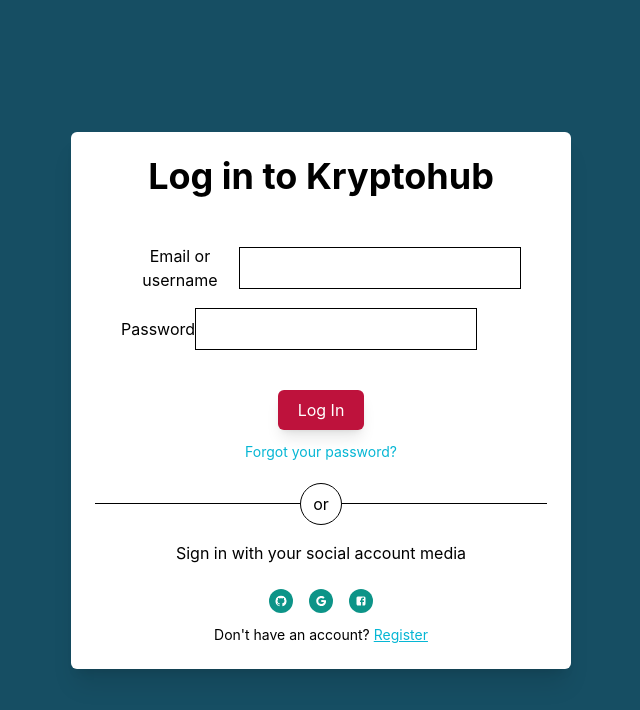
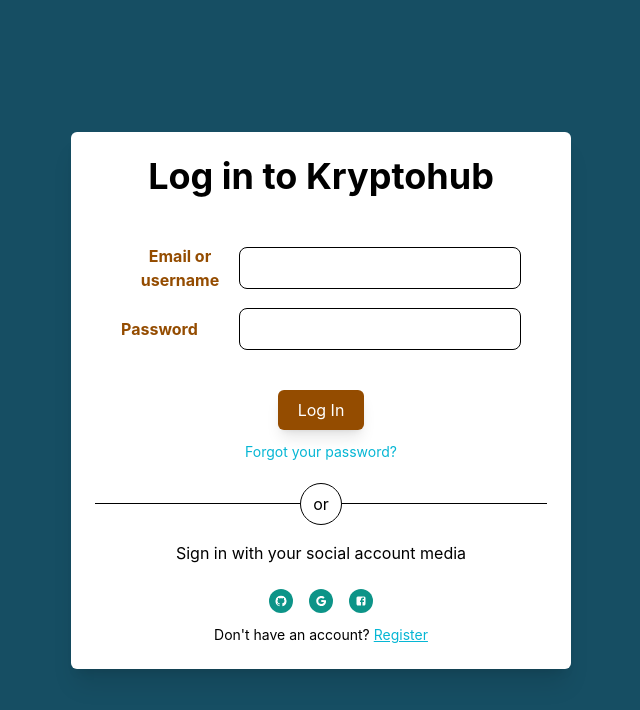
Before and after one commit to nccasia/kcryptohub-fe, a Next.js app: page /login in a window 1280 px wide. Shown: the top 710 px of the page, without its empty margins (319-959 px from the left). Built offline with nearby package versions, Linux system fonts and the light colour scheme.

Commit message:
dungnd/feature/31131 (#5)
* feature 31131+30958

* fix conflict

* fix conflict

* fix bug ui

* change text color

```diff
--- a/src/pages/login/index.tsx
+++ b/src/pages/login/index.tsx
@@ -7,7 +7,6 @@
 import { yupResolver } from "@hookform/resolvers/yup";
 import * as Yup from "yup";
 import Link from "next/link";
-import InputField from "@/components/InputField";
 import { IFormLogin } from "@/type/login/login.type";
 
 const schemaValidation = Yup.object({
@@ -42,21 +41,43 @@
             onSubmit={handleSubmit(onSubmit)}
             className="mt-10 mb-5 mx-auto max-w-[400px] text-center"
           >
-            <InputField
-              lable="Email or username"
-              type="text"
-              registerReturn={register("emailOrUsername")}
-              errorField={errors?.emailOrUsername}
-            />
-            <InputField
-              lable="Password"
-              type="password"
-              registerReturn={register("password")}
-              errorField={errors?.password}
-            />
+            <div className="flex flex-col py-2">
+              <div className="flex justify-between items-center ">
+                <label className="text-[#944C00] font-bold">
+                  Email or username
+                </label>
+                <input
+                  type="text"
+                  className="border border-solid border-black outline-none py-2 px-4 rounded-lg"
+                  {...register("emailOrUsername")}
+                  autoComplete="off"
+                />
+              </div>
+              {errors?.emailOrUsername && (
+                <span className="text-red-500 text-left text-sm mt-2">
+                  {errors?.emailOrUsername?.message}
+                </span>
+              )}
+            </div>
+            <div className="flex flex-col py-2">
+              <div className="flex justify-between items-center ">
+                <label className="text-[#944C00] font-bold">Password</label>
+                <input
+                  type="password"
+                  className="border border-solid border-black outline-none py-2 px-4 rounded-lg"
+                  {...register("password")}
+                  autoComplete="off"
+                />
+              </div>
+              {errors?.password && (
+                <span className="text-red-500 text-left text-sm mt-2">
+                  {errors?.password?.message}
+                </span>
+              )}
+            </div>
             <button
               type="submit"
-              className="bg-rose-700 text-white block text-center py-2 px-5 rounded-md shadow-lg mt-8 mx-auto"
+              className="bg-[#944C00] text-white block text-center py-2 px-5 rounded-md shadow-lg mt-8 mx-auto"
             >
               Log In
             </button>
--- a/tsconfig.json
+++ b/tsconfig.json
@@ -16,7 +16,6 @@
     "incremental": true,
     "baseUrl": ".",
     "paths": {
-      "@/components/*": ["./components/*"],
       "@/styles/*": ["./styles/*"],
       "@/type/*": ["./type/*"],
       "@/src/*": ["./src/*"]
```
